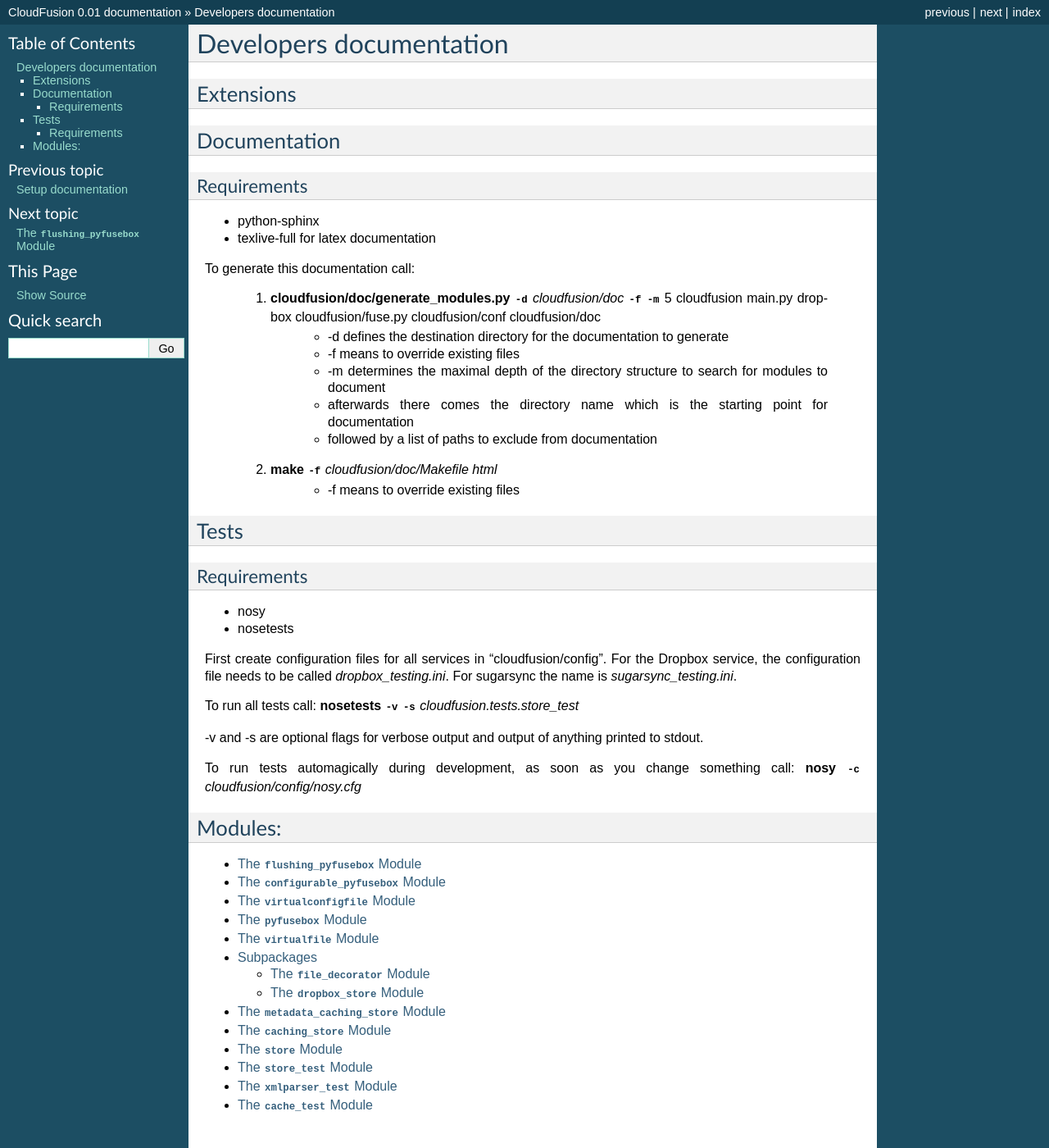
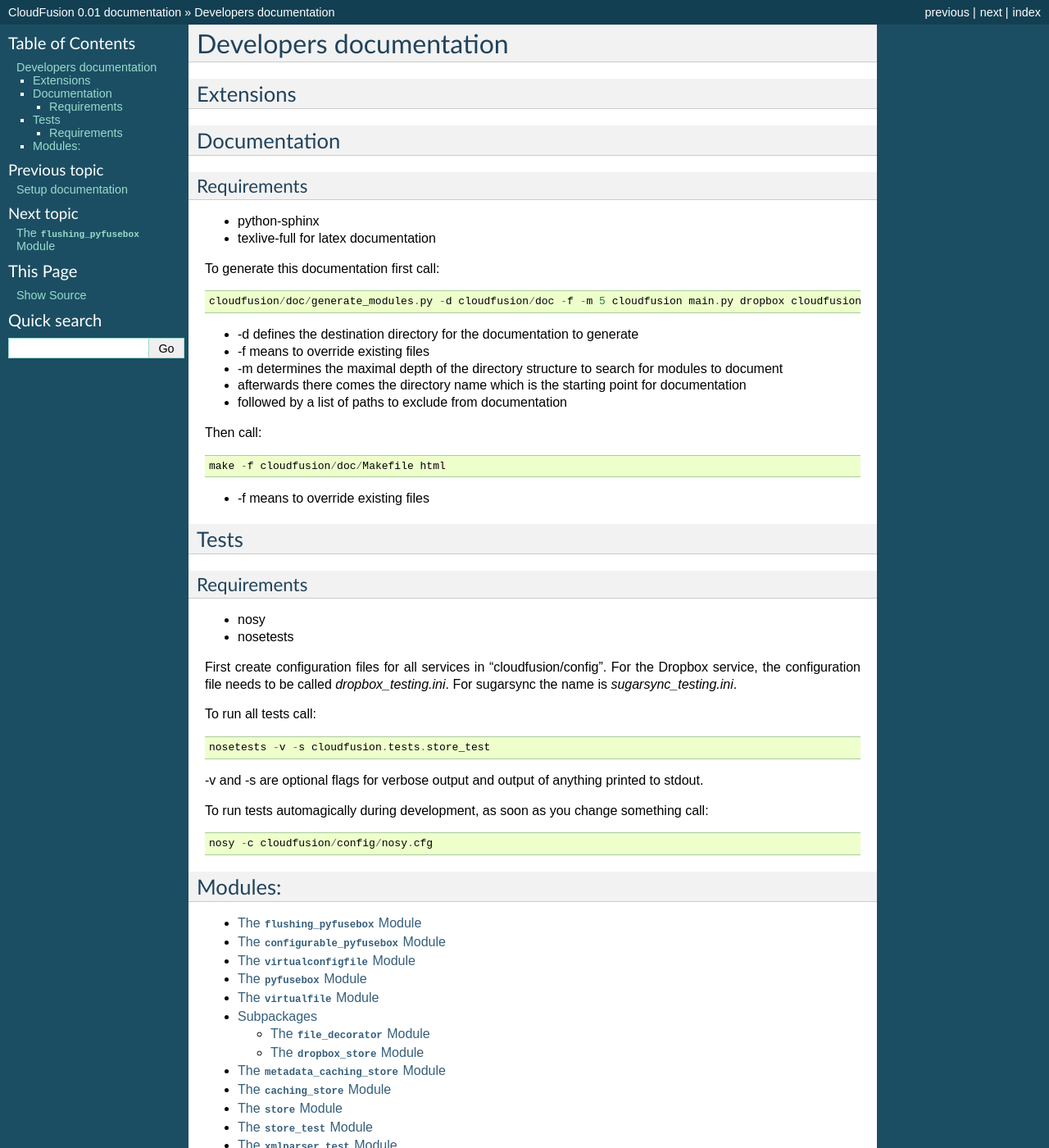
Before and after one commit to joe42/CloudFusion, a Sphinx documentation site: the page built from cloudfusion/cloudfusion/doc/develop.txt, in a window 1280 px wide and 1400 px high. Shown: the whole window at 82% size. Built offline with Sphinx 7.4.7, drawn with Linux system fonts in a browser that asks for light colours; pages that are not in the unit, such as notebooks, are missing from menus.

Commit message:
Update documentation

```diff
--- a/cloudfusion/cloudfusion/doc/develop.txt
+++ b/cloudfusion/cloudfusion/doc/develop.txt
@@ -14,16 +14,20 @@
 * python-sphinx
 * texlive-full for latex documentation
 
-To generate this documentation call:
+To generate this documentation first call::
 
-	1. :program:`cloudfusion/doc/generate_modules.py` :option:`-d` *cloudfusion/doc* :option:`-f` :option:`-m` 5 cloudfusion main.py dropbox cloudfusion/fuse.py cloudfusion/conf cloudfusion/doc
+	cloudfusion/doc/generate_modules.py -d cloudfusion/doc -f -m 5 cloudfusion main.py dropbox cloudfusion/fuse.py cloudfusion/conf cloudfusion/doc
+
 * -d defines the destination directory for the documentation to generate
 * -f means to override existing files
 * -m determines the maximal depth of the directory structure to search for modules to document
 * afterwards there comes the directory name which is the starting point for documentation
 * followed by a list of paths to exclude from documentation
 
-	2. :program:`make` :option:`-f` *cloudfusion/doc/Makefile html*
+Then call::
+
+	make -f cloudfusion/doc/Makefile html
+
 * -f means to override existing files
 
 
@@ -32,18 +36,21 @@
 
 Requirements
 ++++++++++++++++++
+
 * nosy
 * nosetests
 
 First create configuration files for all services in "cloudfusion/config". For the Dropbox service, the configuration file needs to be called
 *dropbox_testing.ini*. For sugarsync the name is *sugarsync_testing.ini*.
 
-To run all tests call:
-:program:`nosetests` :option:`-v` :option:`-s` *cloudfusion.tests.store_test*
+To run all tests call::
+
+	nosetests -v -s cloudfusion.tests.store_test
 
 -v and -s are optional flags for verbose output and output of anything printed to stdout.
 
-To run tests automagically during development, as soon as you change something call:
-:program:`nosy` :option:`-c` *cloudfusion/config/nosy.cfg*
+To run tests automagically during development, as soon as you change something call::
+
+	nosy -c cloudfusion/config/nosy.cfg
 
 .. include:: modules.txt
--- a/cloudfusion/cloudfusion/doc/user.txt
+++ b/cloudfusion/cloudfusion/doc/user.txt
@@ -6,13 +6,13 @@
 
 Make a directory for the logs::
 
-	**mkdir** *-p .cloudfusion/logs*
+	mkdir -p .cloudfusion/logs
 
 Or instead change the logging configuration in *cloudfusion/config/logging.conf* to specify another location for log files.
 
 To run the application make a directory mnt and from your home directory call:
 
-	**python** *-m cloudfusion.main mnt*
+	python -m cloudfusion.main mnt
 
 
 Create a Configuration File
@@ -51,7 +51,7 @@
 Advanced Usage:
 -------------------------------
 
-Advanced options can be set dynamically by changing parameters in the file *mnt/config/config*:
+Advanced options can be set dynamically by changing parameters in the file *mnt/config/config*::
 
 	#Approximate cache size limit in MB; default 2000:
 	cache_size = 5000
```
Lines whose indentation alone changed are shown as unchanged.
